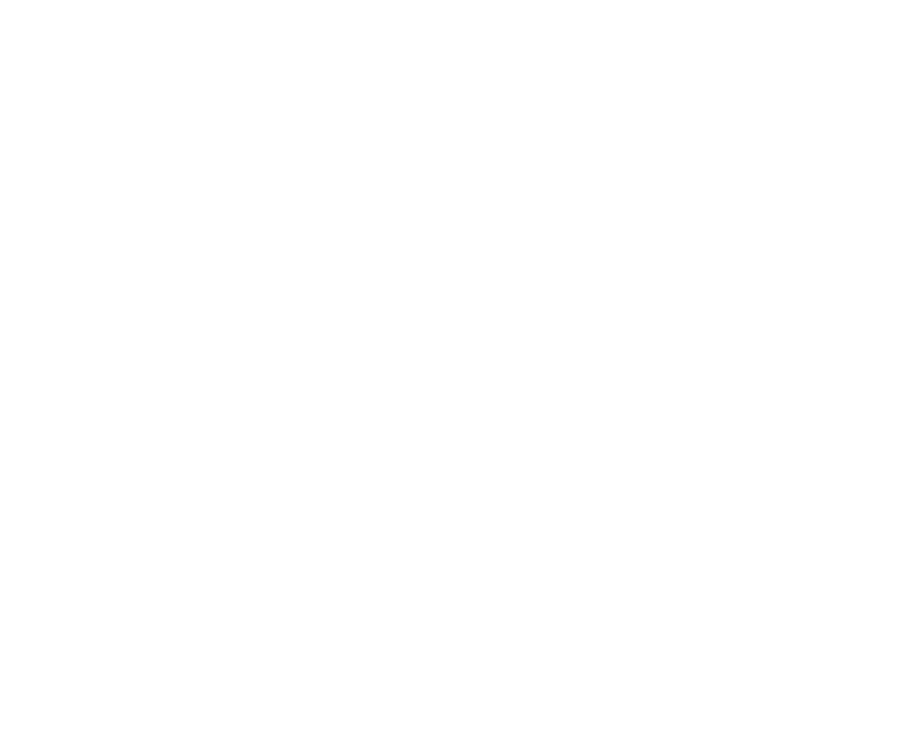
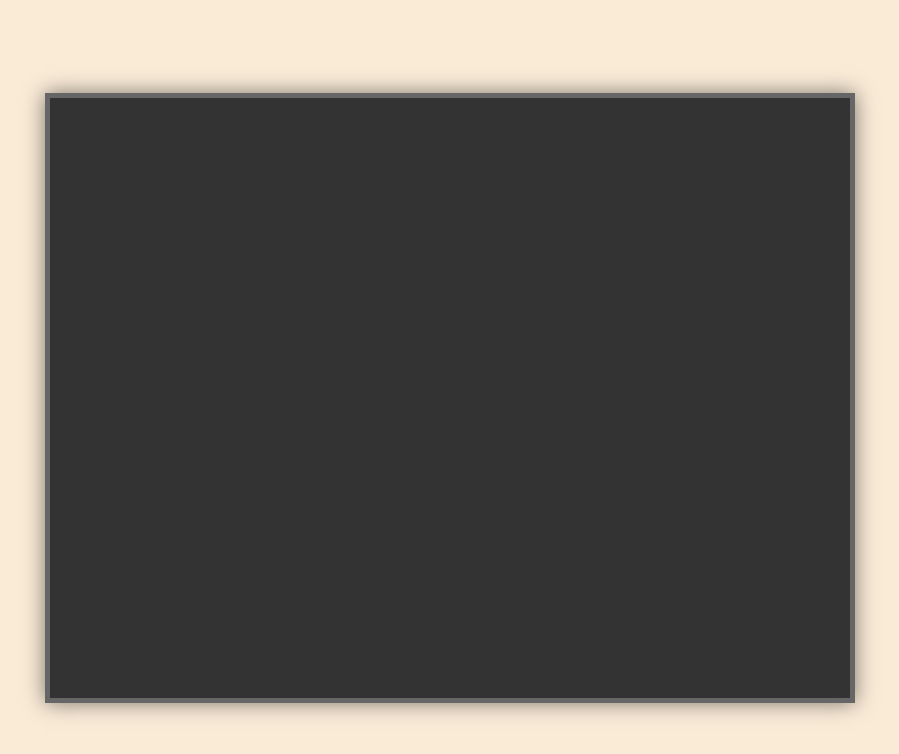
Before and after one commit to Jaysingh7355/Snake_game, a plain HTML site: page index.html in a window 1280 px wide. Shown: the whole page, without its empty margins (190-1089 px from the left). Drawn offline with Linux system fonts and the light colour scheme.

Commit message:
basic stylr added

```diff
--- a/index.html
+++ b/index.html
@@ -4,8 +4,15 @@
     <meta charset="UTF-8">
     <meta name="viewport" content="width=git , initial-scale=1.0">
     <title>Document</title>
+    <link rel="stylesheet" href="style.css">
 </head>
 <body>
 
+    <div id="gmae-arena">
+
+
+    </div>
+
+  <script src="index.js"></script>
 </body>
 </html>
--- /dev/null
+++ b/index.js
@@ -0,0 +1 @@
+console.log("script working");
--- /dev/null
+++ b/style.css
@@ -0,0 +1,20 @@
+body{
+    display: flex;
+    flex-direction: column;
+    align-items: center;
+    justify-content: center;
+    height: 100vh;
+    background-color: antiquewhite;
+    text-align: center;
+}
+
+#gmae-arena {
+    width: 800px;
+    height: 600px;
+    background-color: #333;
+    position: relative;
+    border: 5px solid #666;
+    margin-bottom: 20px;
+    box-shadow: 0 0 20px rgb(0,0,0,0.5);
+
+}
```
